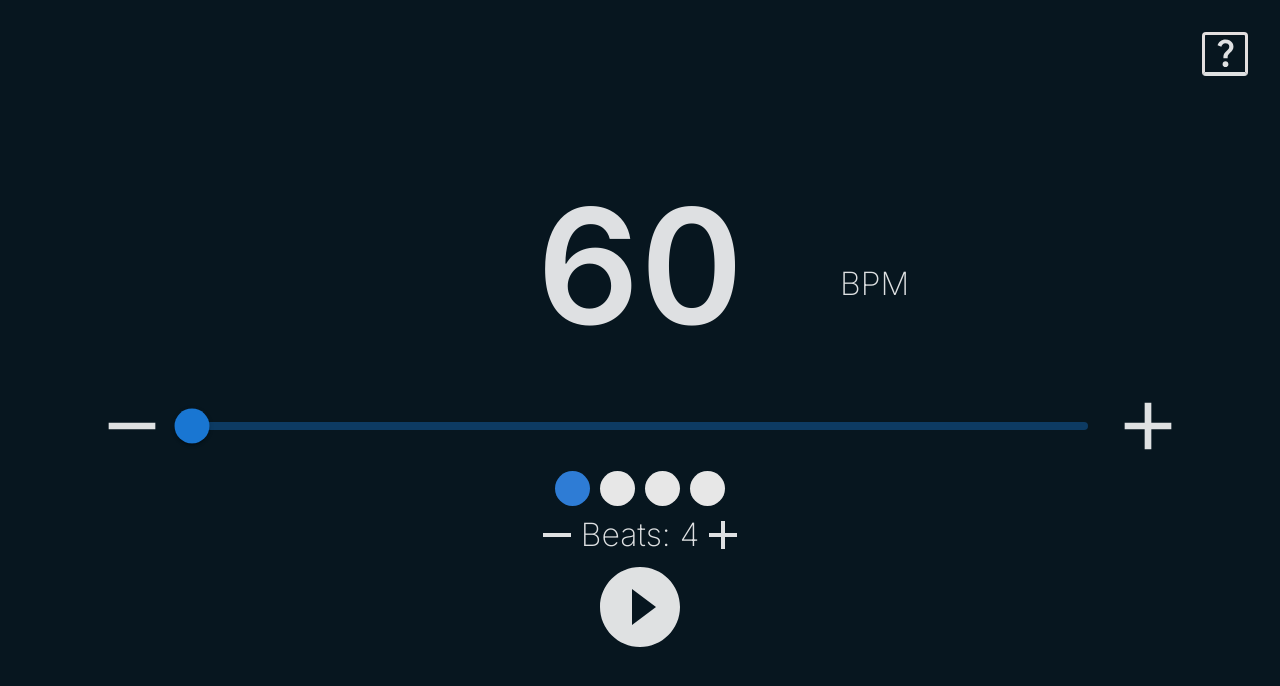
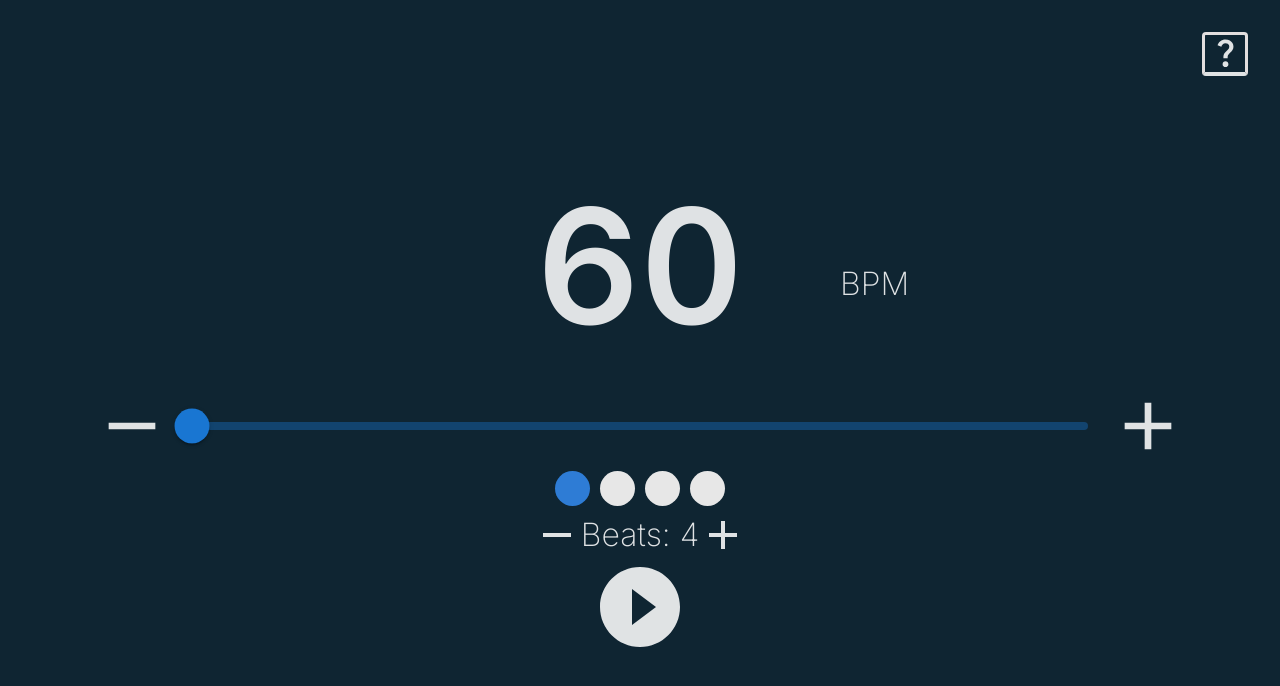
Before and after one commit to RodolphoColler/metronome, a React (Vite) app: page / in a window 1280 px wide. Shown: the top 686 px of the page. Built offline with nearby package versions, Linux system fonts and the light colour scheme.

Commit message:
change app background color

```diff
--- a/src/index.css
+++ b/src/index.css
@@ -18,7 +18,7 @@
 }
 
 body {
-  background-color: #07161f;
+  background-color: #0f2532;
   max-width: 100vw;
   max-height: 100vh;
 }
```
